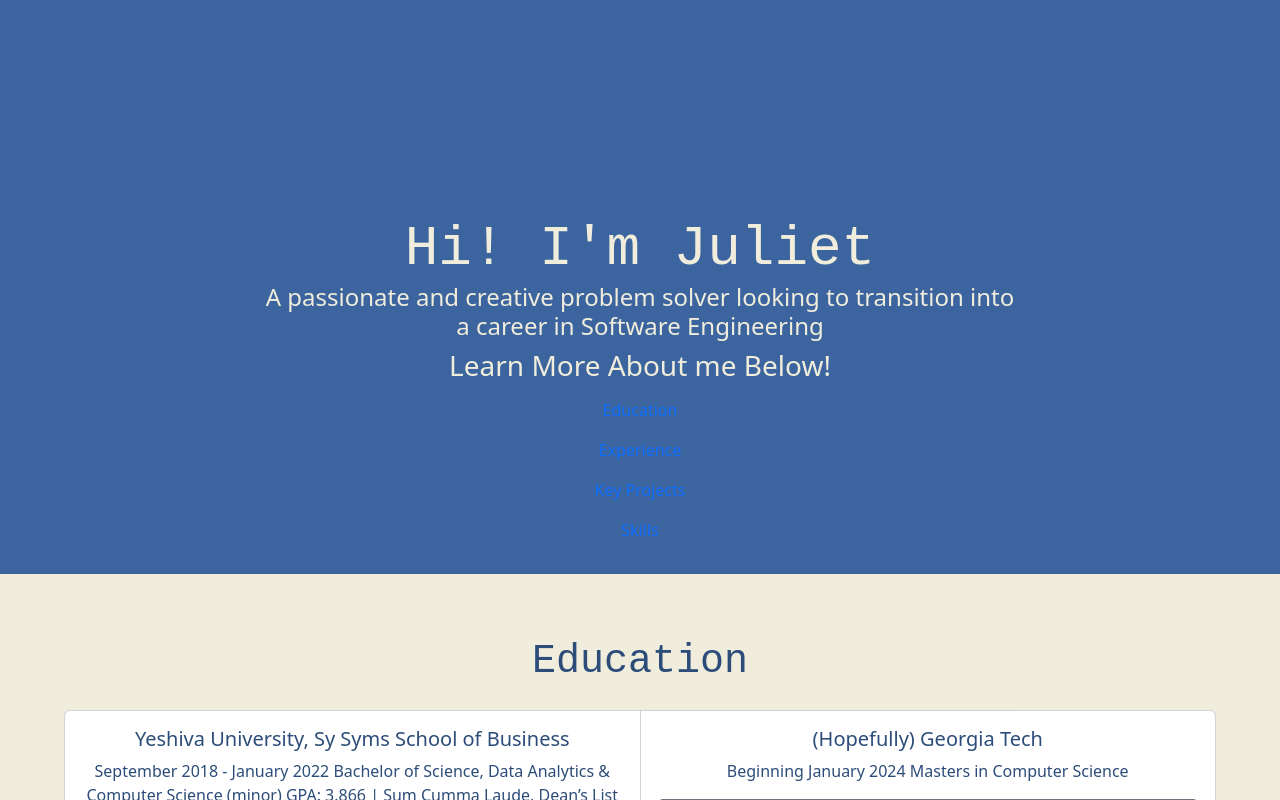
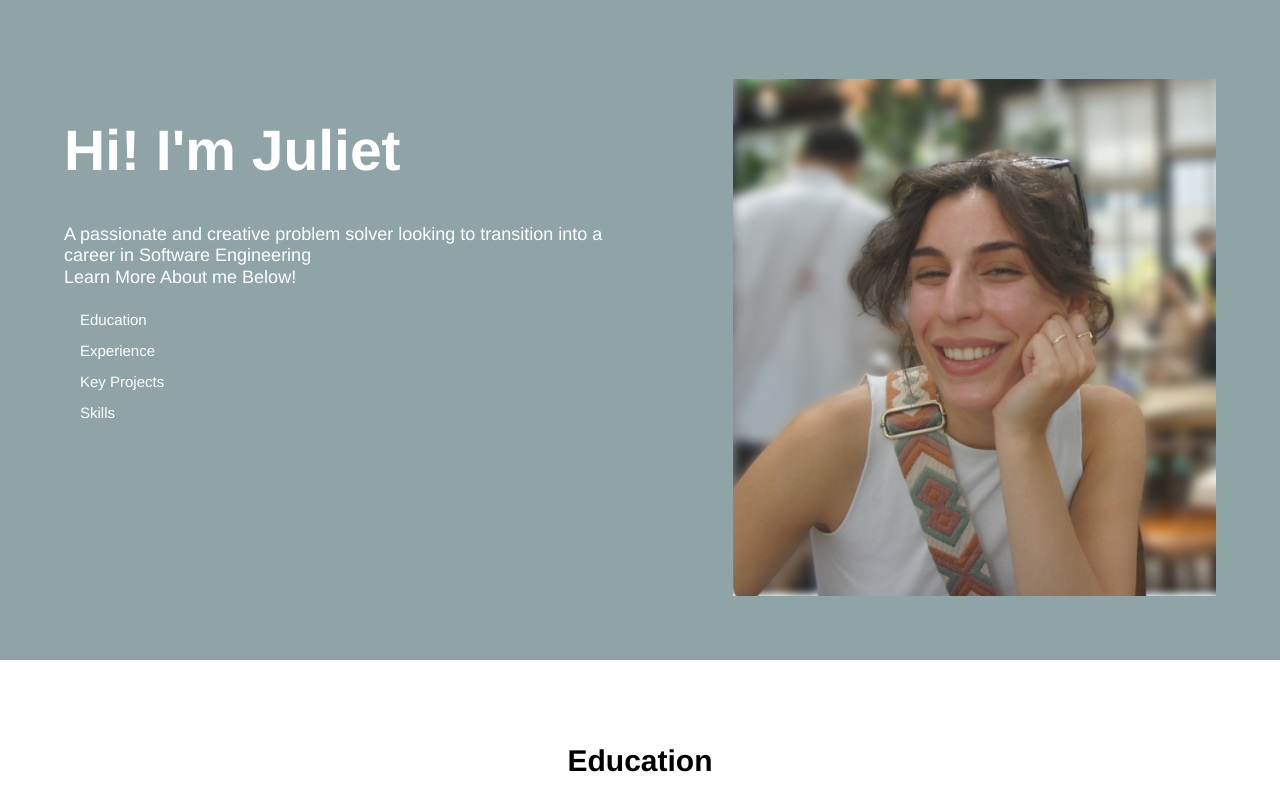
Before and after one commit to julietnasar/professional-portfolio, a React (Create React App) app in the folder my-app/: page / in a window 1280 px wide. Shown: the top 800 px of the page. Built offline with nearby package versions, Linux system fonts and the light colour scheme.

Commit message:
changed some colors around added a headshot picture

```diff
--- a/my-app/src/App.css
+++ b/my-app/src/App.css
@@ -1,54 +1,97 @@
 h1 {
-  margin-block-end: 0;
-  font-family: 'Courier New', monospace;
-
+  display: block;
+  font-size: 2em;
+  margin-block-start: 0.67em;
+  margin-block-end: 0.67em;
+  margin-inline-start: 0px;
+  margin-inline-end: 0px;
+  font-weight: bold;
 }
 
 a {
   font-size: 1.5em;
 }
 
-.App {
+p {
+  font-family: "Clarkson",Helvetica,sans-serif;
+  font-style: normal;
+  font-weight: 500;
+  line-height: 1.2em;
+  letter-spacing: 0;
+  text-rendering: geometricPrecision;
+  text-transform: none;
+  text-decoration: none;
+  font-size: 18px;
+  -webkit-font-smoothing: antialiased;
+  -moz-osx-font-smoothing: grayscale;
+}
+
+body {
+  font-family: "Clarkson",Helvetica,sans-serif;
+  font-style: normal;
+  font-weight: 500;
+  line-height: 1em;
+  letter-spacing: 0;
+  text-rendering: geometricPrecision;
+  text-transform: none;
+  text-decoration: none;
+  font-size: 15px;
+  -webkit-font-smoothing: antialiased;
+  -moz-osx-font-smoothing: grayscale;
+}
+
+/* .App {
   text-align: center;
-}
+} */
 
 /* Greeting Section */
 .greeting {
-  margin-top: 15%;
-  font-size: 3.5em;
+  font-size: 3.8em;
 }
 
 .intro {
-  background-color: #3c659f;
-  color: #f0eddc;
-  /* margin-top: 5%; */
+  background-color: #8EA4A6;
+  color: #FFFFFF;
   display: flex;
   /* establish flex container */
   flex-direction: column;
   /* make main-axis vertical */
-  justify-content: center;
+  justify-content: left;
   /* align items vertically, in this case */
-  align-items: center;
-  /* align items horizontally, in this case */
-  /* height: 500px; */
+  padding: 5%;
 }
 
-.center-col {
-  width: 60%;
-  text-align: center;
-}
 
 .myNav {
   color: #f0eddc;
   bs-nav-link-color:#f0eddc;
+  align-items: left;
+}
+
+.Nav.NavItem.NavLink {
+  color: #ffffff;
+}
+
+.nav{
+  /* nav text color */
+--bs-nav-link-color: #ffffff;
+/* nav text color when hover */
+--bs-nav-link-hover-color: #ffffff;
+}
+
+.intro-img {
+  align-items: right;
+  justify-content: right;
+  float: right;
+  display: flex;
 }
 
 
 /* Education Section */
 
 .education {
-  background-color: #f0eddc ;
-  color: #2c4c79;
+  background-color: #ffffff ;
+  color: #000000;
   /* margin-top: 5%; */
   display: flex;
   /* establish flex container */
@@ -65,8 +108,8 @@ a {
 /* Key Projects Section */
 
 .keyProjects {
-  background-color:  #2c4c79;
-  color: #f0eddc;
+  background-color:  #6B6464;
+  color: #ffffff;
   /* margin-top: 5%; */
   display: flex;
   /* establish flex container */
--- a/my-app/src/Components/Intro.js
+++ b/my-app/src/Components/Intro.js
@@ -1,14 +1,20 @@
 import React from 'react';
-import { Nav, NavItem, NavLink } from 'reactstrap';
+import { Col, Row, Nav, NavItem, NavLink } from 'reactstrap';
 
 const Intro = () => {
   return (
     <div class="intro">
-        <br/>
-        <h1 class="greeting">Hi! I'm Juliet</h1>
-        <div class="center-col">
-            <h4>A passionate and creative problem solver looking to transition into a career in Software Engineering</h4>
-            <h3>Learn More About me Below!</h3>
+      <br />
+      <Row>
+        <Col
+          xs="6"
+        >
+          <h1 class="greeting">Hi! I'm Juliet</h1>
+            <p>A passionate and creative problem solver looking to transition into a career in Software Engineering
+              <br />
+              Learn More About me Below!
+            </p>
+
             <Nav vertical class="myNav">
               <NavItem>
                 <NavLink href="#">Education</NavLink>
@@ -23,9 +29,15 @@ const Intro = () => {
                 <NavLink href="#">Skills</NavLink>
               </NavItem>
             </Nav>
-        </div>
-        <br/>
+        </Col>
+        <Col
+          xs="6"
+        >
+          <img class="intro-img" src="blurred-headshot.png" alt="Headshot" />
+        </Col>
+      </Row>
     </div>
+
   );
 };
 
```
Also changed, not shown: my-app/public/blurred-headshot.png (added).
